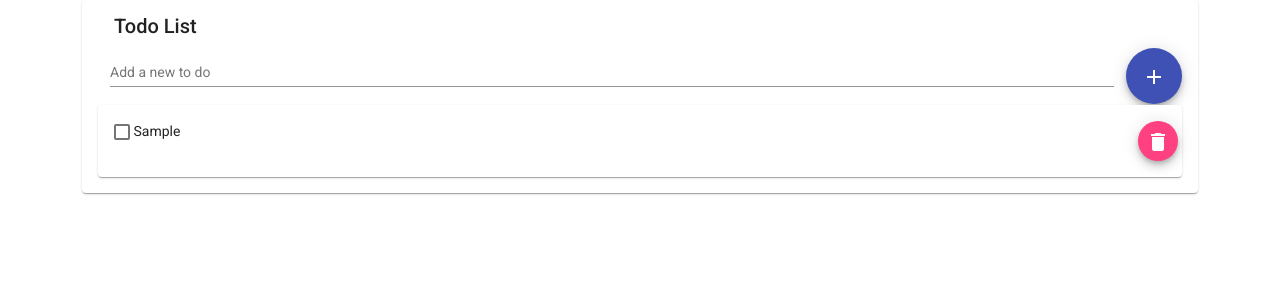
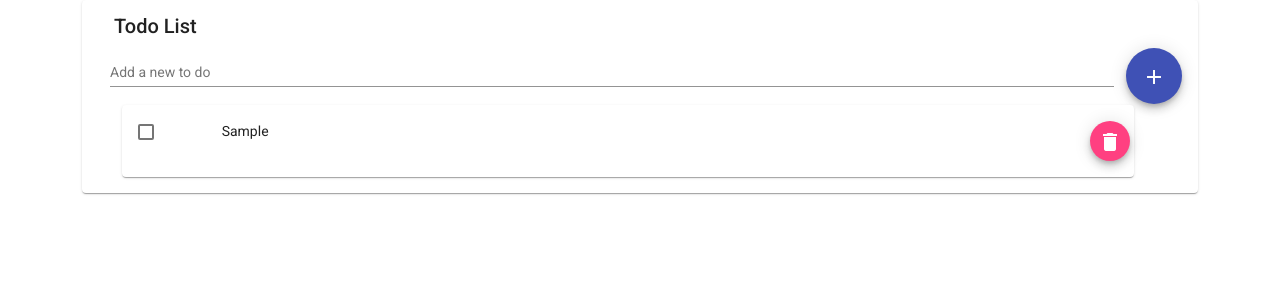
Before and after one commit to seriousCookies/angular-shoppingList, an Angular app: page / in a window 1280 px wide. Both pictures are taken after typing "Sample" into the empty fields and a click on the button "add". Shown: the top 300 px of the page. Built offline with nearby package versions, Linux system fonts and the light colour scheme.

Commit message:
checkbox working

```diff
--- a/src/app/components/todos/todos.component.html
+++ b/src/app/components/todos/todos.component.html
@@ -15,11 +15,11 @@
       <mat-icon>add</mat-icon>
     </button>
   </form>
- <div class= row [hidden]="todos.length===0">
+ <div class= "row container" [hidden]="todos.length===0">
   <mat-card class="container">
     <div *ngFor="let todo of todos; let i=index;" class=" row todo">
+      <mat-checkbox [ngModel]=todo.completed (change)="toggleDone(i)" class="col-1"></mat-checkbox>
       <div (click)="toggleDone(i)" class="col content  {{(todo.completed && 'text-decoration-line-through')}}">
-        <mat-checkbox checked={{todo.completed}} class="example-margin"></mat-checkbox>
         {{todo.content}}
       </div>
       <button mat-mini-fab (click)="deleteToDo(i)" class="col-1 btn-outline-danger delete"><mat-icon>delete</mat-icon></button>
```
